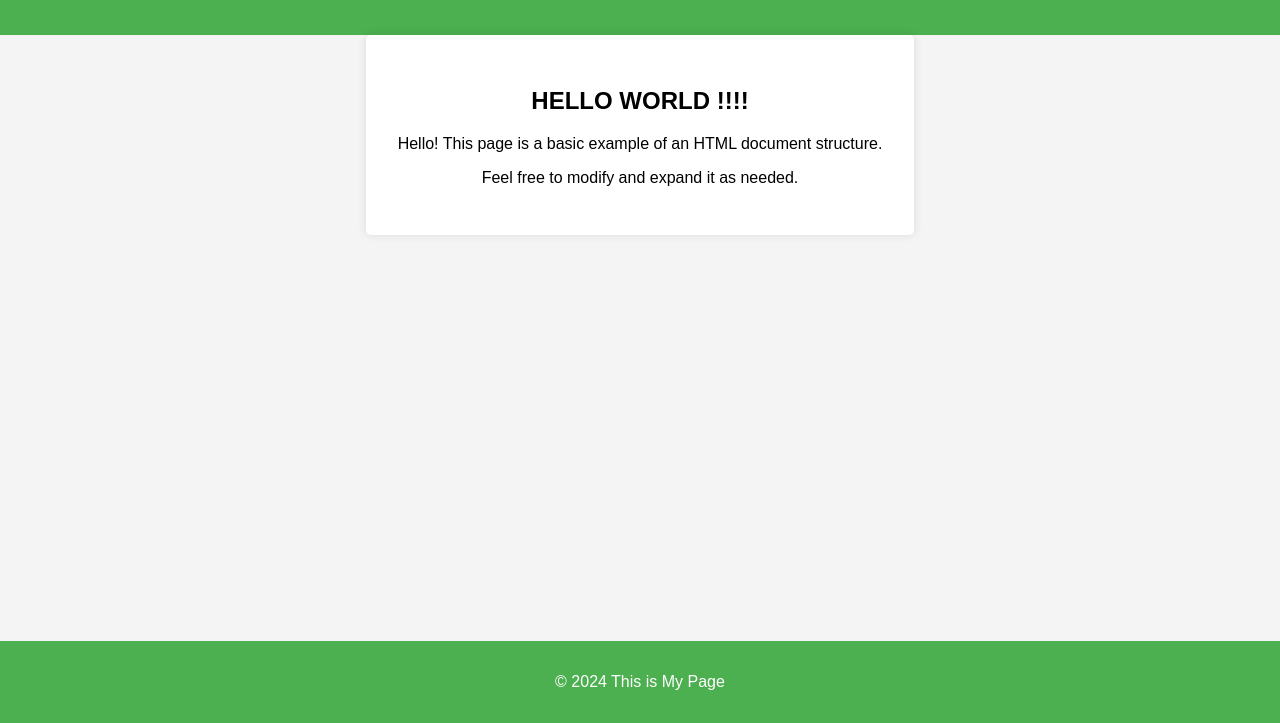
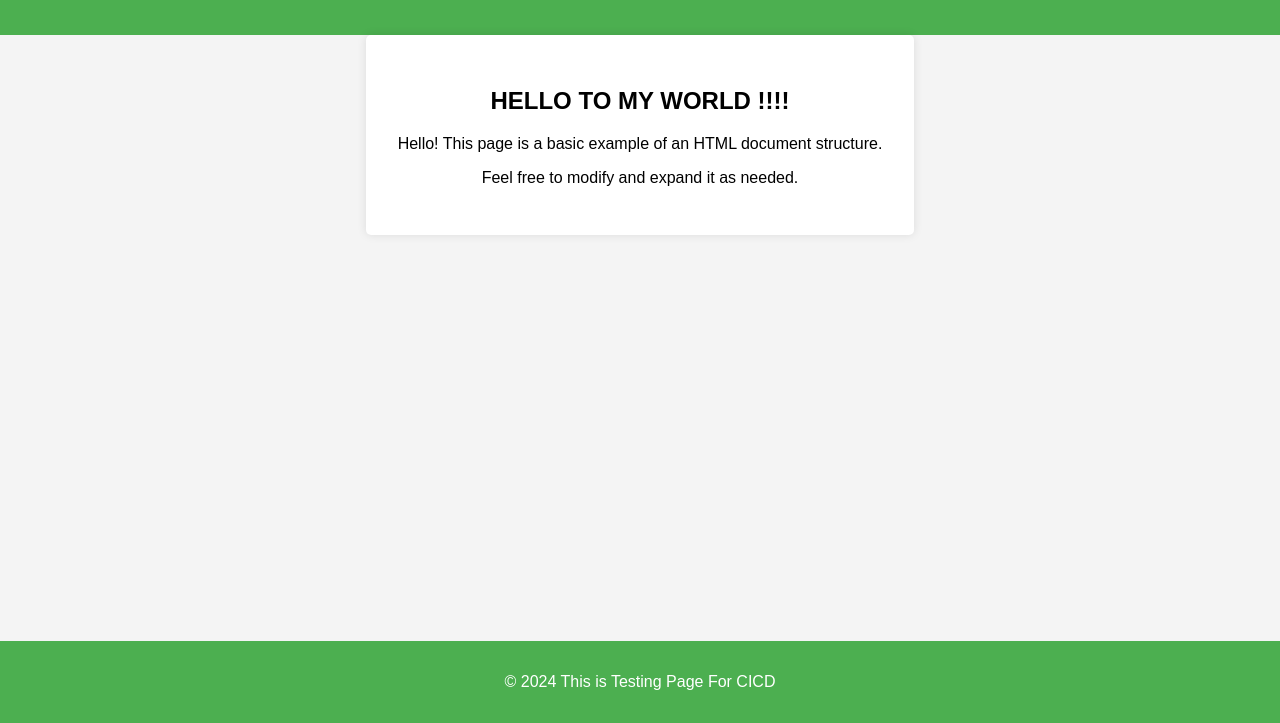
Before and after one commit to mmaazkhan/Test-cicd-Repo, a website: page index.html in a window 1280 px wide. Shown: the part 77-800 px from the top of the page. Drawn offline with Linux system fonts and the light colour scheme.

Commit message:
update index.html file

```diff
--- a/index.html
+++ b/index.html
@@ -45,12 +45,12 @@
         <h1>Welcome to my WORLD !!!</h1>
     </header>
     <main>
-        <h2>HELLO WORLD !!!! </h2>
+        <h2>HELLO TO MY WORLD !!!! </h2>
         <p>Hello! This page is a basic example of an HTML document structure.</p>
         <p>Feel free to modify and expand it as needed.</p>
     </main>
     <footer>
-        <p>&copy; 2024 This is My Page</p>
+        <p>&copy; 2024 This is Testing Page For CICD</p>
     </footer>
 </body>
 </html>
```
